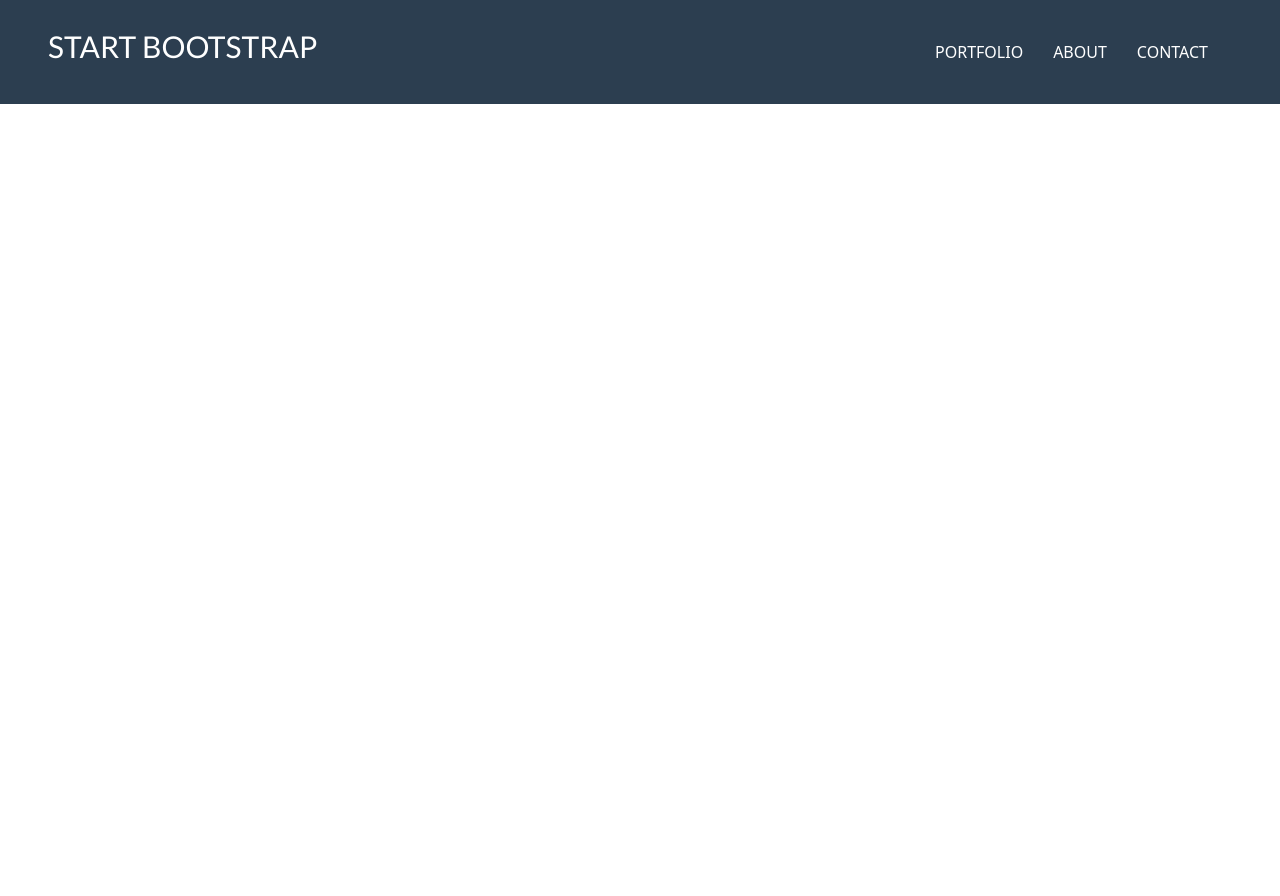
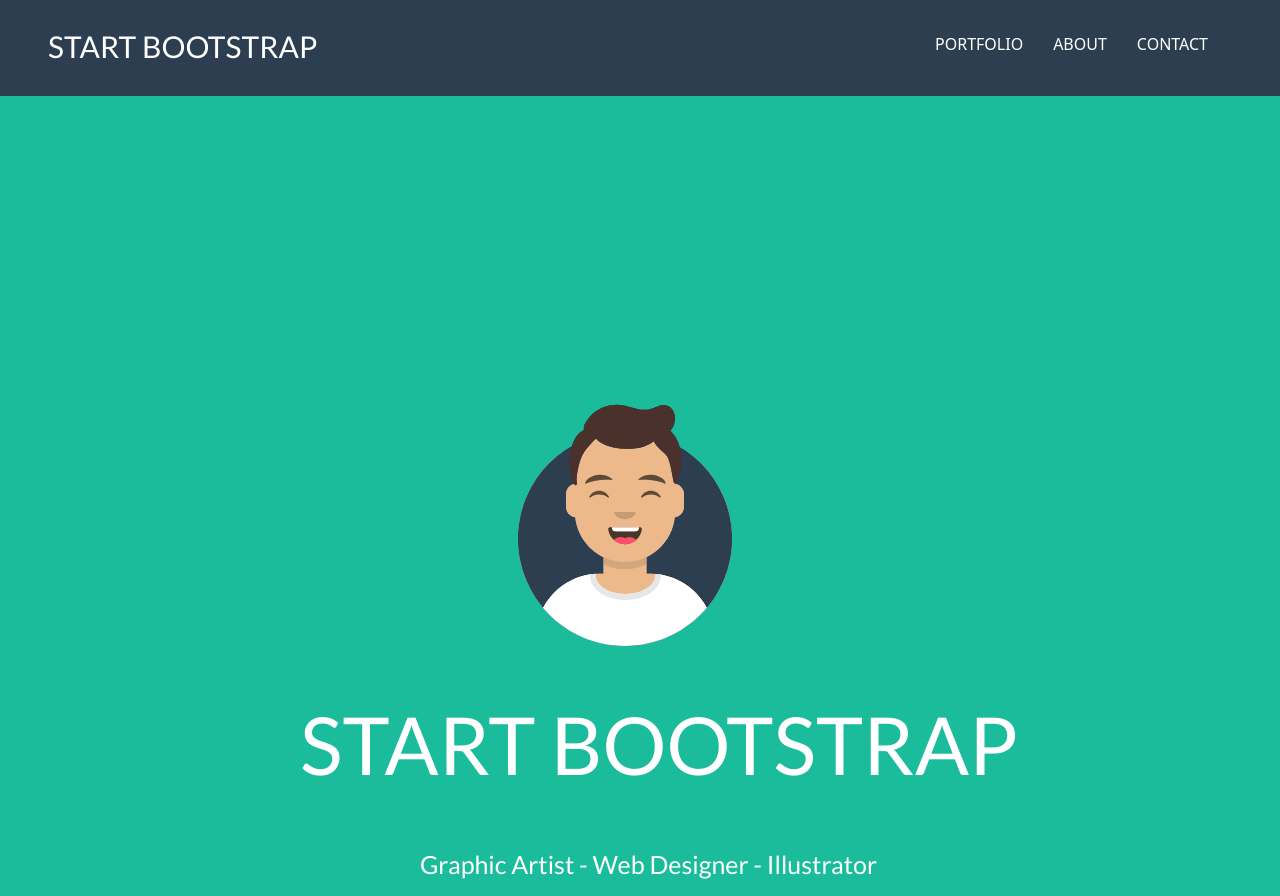
Before and after one commit to Abdrahmanyahya/reactsatart, a React (Vite) app: page / in a window 1280 px wide. Before the commit the page ends 800 px from the top, so only its background shows below. Built offline with nearby package versions, Linux system fonts and the light colour scheme.

Commit message:
create component hero

```diff
--- a/src/App.jsx
+++ b/src/App.jsx
@@ -1,5 +1,6 @@
 import { Fragment } from "react";
 import Navbar from "./Component/Navbar/Navbar";'./Component/Navbar/Navbar.jsx'
+import Hero from './Component/hero/Hero.jsx';
 function App(){
 
 
@@ -7,6 +8,7 @@ function App(){
   return (
 <Fragment>
   <Navbar></Navbar>
+  <Hero></Hero>
 </Fragment>
   )
 }
--- a/src/Component/Navbar/Navbar.jsx
+++ b/src/Component/Navbar/Navbar.jsx
@@ -4,7 +4,7 @@ function Navbar(){
 
 <div className={`${style.backgroundnav} d-flex justify-content-between p-4`}>
     <a href="#" className={`${style.STARTfont} text-decoration-none text-white ms-4`}>START BOOTSTRAP</a>
-    <ul className={`${style.nav} me-5 mt-3`}>
+    <ul className={`${style.nav} me-5 mt-2`}>
         <li><a href="#" className={'text-decoration-none text-white'}>PORTFOLIO</a></li>
         <li><a href="#" className={'text-decoration-none text-white'}>ABOUT</a></li>
         <li><a href="#" className={'text-decoration-none text-white'}>CONTACT</a></li>
--- /dev/null
+++ b/src/Component/hero/Hero.jsx
@@ -0,0 +1,23 @@
+import styleHero from './Hero.module.css';
+import { Fragment } from "react";
+import imghero from './../../assets/avataaars.svg';
+function Hero(){
+
+
+
+
+    return (
+        <Fragment>
+<div className={styleHero.Hero}></div>
+<div className='position-relative'>
+    <img src={imghero} className='position-absolute'></img>
+    <h1 className='position-absolute'>START BOOTSTRAP</h1>
+    <p className='position-absolute'>Graphic Artist - Web Designer - Illustrator</p>
+
+</div>
+
+        </Fragment>
+    )
+}
+
+export default Hero;
--- /dev/null
+++ b/src/Component/hero/Hero.module.css
@@ -0,0 +1,30 @@
+
+@import url('https://fonts.googleapis.com/css2?family=Lato:ital,wght@0,100;0,300;0,400;0,700;0,900;1,100;1,300;1,400;1,700;1,900&family=Montserrat:ital,wght@0,100..900;1,100..900&display=swap');
+
+.Hero{
+    height: 100vh;
+    background-color: #1abc9c;
+}
+
+img{
+width: 250px;
+height: 250px;
+top: -500px;
+left: 500px;
+}
+h1{
+    top: -200px;
+    left: 300px;
+          font-family: "Lato", sans-serif;
+          color: #fff;
+          font-size: 80px;
+
+}
+p{
+    top: -50px;
+    left: 420px;
+    color: #fff;
+    font-size: 25px;
+            font-family: "Lato", sans-serif;
+
+}
```
Also changed, not shown: src/assets/avataaars.svg (added), src/avataaars.svg (added).
